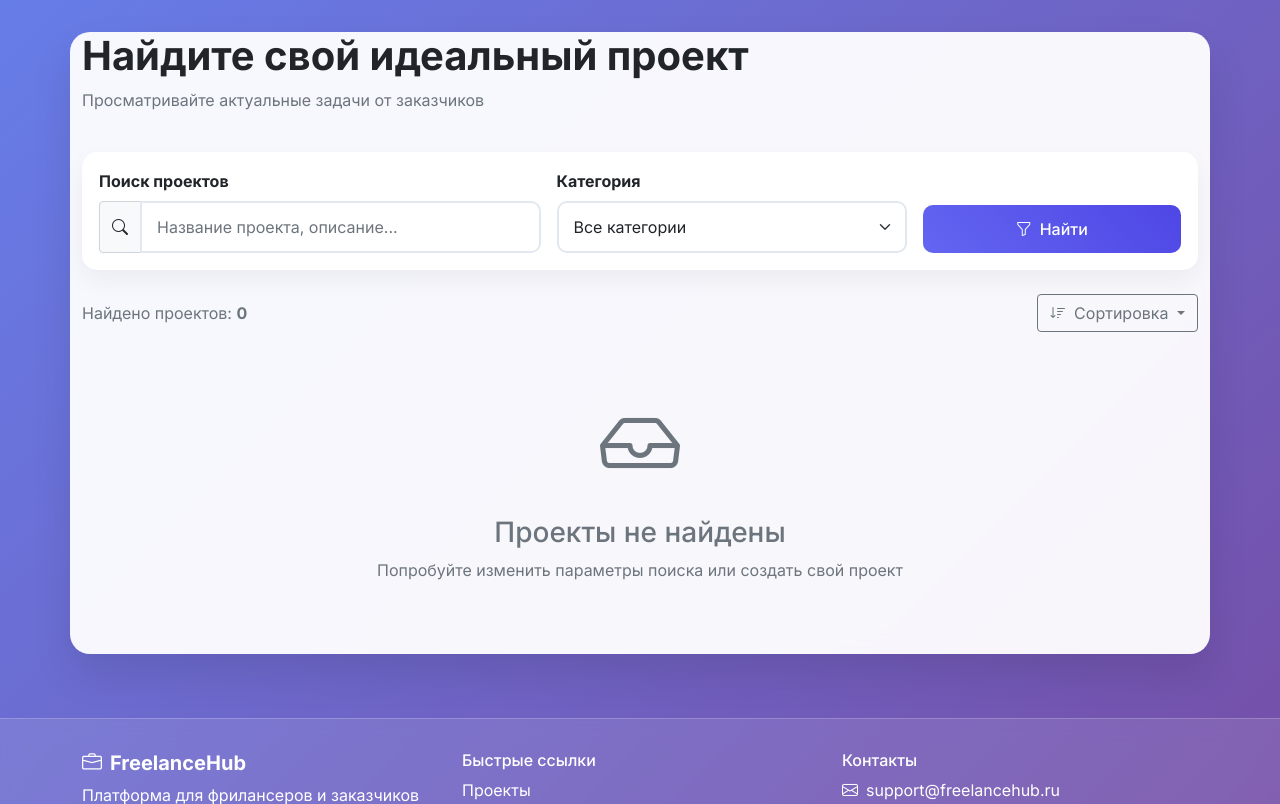
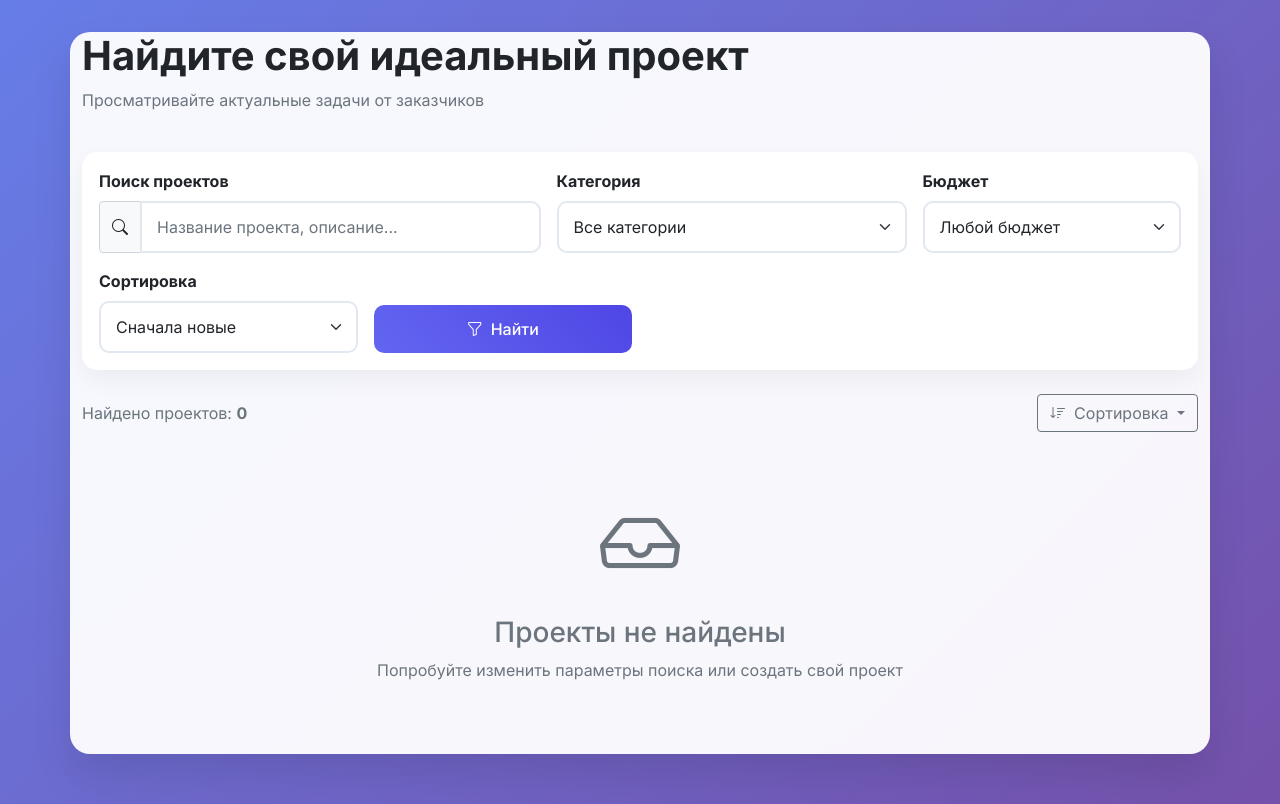
Before and after one commit to Krasmol/platform_for_freelancers, a Flask app: page /projects in a window 1280 px wide. Shown: the part 62-866 px from the top of the page. Run offline with Flask 3, Linux system fonts and the light colour scheme; data that the repository does not hold is empty.

Commit message:
Update projects.html
улучшение сортировки поиска

```diff
--- a/templates/projects.html
+++ b/templates/projects.html
@@ -38,6 +38,25 @@
                     <option value="Маркетинг" {% if request.args.get('category') == 'Маркетинг' %}selected{% endif %}>📈 Маркетинг</option>
                     <option value="Тексты" {% if request.args.get('category') == 'Тексты' %}selected{% endif %}>✍️ Тексты</option>
                     <option value="Консультация" {% if request.args.get('category') == 'Консультация' %}selected{% endif %}>💬 Консультация</option>
+                </select>
+            </div>
+
+            <!-- Дополнительные фильтры -->
+            <div class="col-md-3">
+                <label class="form-label fw-bold">Бюджет</label>
+                <select class="form-select" name="budget_filter">
+                    <option value="">Любой бюджет</option>
+                    <option value="0-5000">до 5,000 ₽</option>
+                    <option value="5000-20000">5,000 - 20,000 ₽</option>
+                    <option value="20000+">от 20,000 ₽</option>
+                </select>
+            </div>
+            <div class="col-md-3">
+                <label class="form-label fw-bold">Сортировка</label>
+                <select class="form-select" name="sort">
+                    <option value="newest">Сначала новые</option>
+                    <option value="budget_high">По убыванию бюджета</option>
+                    <option value="budget_low">По возрастанию бюджета</option>
                 </select>
             </div>
 
```
